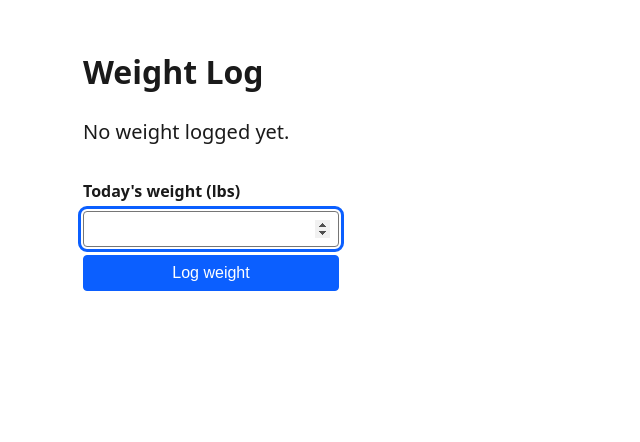
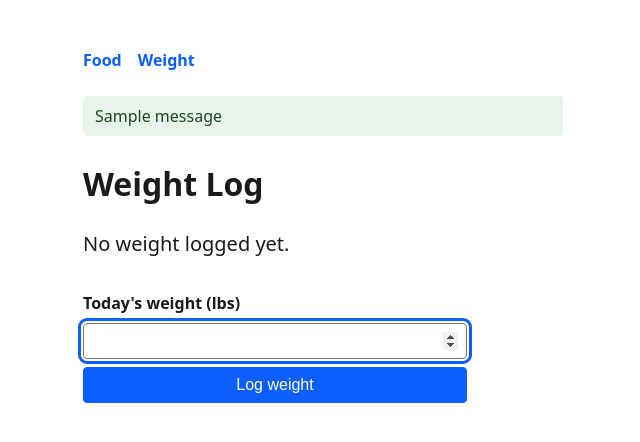
Before and after one commit to benroot/food-tracker, a Flask app: page / in a window 1280 px wide. Shown: the top 442 px of the page, without its empty margins (317-957 px from the left). Run offline with Flask 3, Linux system fonts and the light colour scheme; tables that the repository leaves empty hold one stand-in row (values such as "Sample post"); one stand-in notice (Sample message) is shown; data that the repository does not hold is empty.

Commit message:
initial food logging with api calls complete.

```diff
--- a/app.py
+++ b/app.py
@@ -1,37 +1,23 @@
-import sqlite3
-from datetime import date
-from pathlib import Path
+import secrets
+from datetime import date, datetime
 
-from flask import Flask, g, redirect, render_template, request, url_for
+from flask import Flask, flash, redirect, render_template, request, session, url_for
 
-DB_PATH = Path(__file__).parent / "food_log.db"
-SCHEMA_PATH = Path(__file__).parent / "schema.sql"
+import claude_client
+import db as dbmod
+from config import load_env_file
+
+load_env_file()
 
 app = Flask(__name__)
+app.secret_key = secrets.token_hex(32)
 
-
-def get_db():
-    if "db" not in g:
-        g.db = sqlite3.connect(DB_PATH)
-        g.db.row_factory = sqlite3.Row
-    return g.db
-
-
-@app.teardown_appcontext
-def close_db(exception=None):
-    db = g.pop("db", None)
-    if db is not None:
-        db.close()
-
-
-def init_db():
-    with sqlite3.connect(DB_PATH) as db:
-        db.executescript(SCHEMA_PATH.read_text())
+app.teardown_appcontext(dbmod.close_db)
 
 
 @app.route("/", methods=["GET"])
 def index():
-    db = get_db()
+    db = dbmod.get_db()
     latest = db.execute(
         "SELECT entry_date, weight_lbs FROM weight_log ORDER BY entry_date DESC LIMIT 1"
     ).fetchone()
@@ -42,7 +28,7 @@ def index():
 def log_weight():
     weight_lbs = request.form.get("weight_lbs", "").strip()
     if weight_lbs:
-        db = get_db()
+        db = dbmod.get_db()
         db.execute(
             """
             INSERT INTO weight_log (entry_date, weight_lbs)
@@ -55,6 +41,90 @@ def log_weight():
     return redirect(url_for("index"))
 
 
+@app.route("/food", methods=["GET"])
+def food_page():
+    db = dbmod.get_db()
+    today = date.today().isoformat()
+    entries = db.execute(
+        """
+        SELECT le.id, le.meal_type, le.entry_time,
+               lei.description, lei.quantity, lei.calories,
+               lei.is_estimate, lei.assumption_note
+        FROM log_entries le
+        JOIN log_entry_items lei ON lei.log_entry_id = le.id
+        WHERE le.entry_date = ?
+        ORDER BY le.entry_time, le.id
+        """,
+        (today,),
+    ).fetchall()
+    total_calories = sum(entry["calories"] for entry in entries)
+    return render_template(
+        "food.html",
+        entries=entries,
+        total_calories=total_calories,
+        pending_question=session.get("pending_question"),
+    )
+
+
+@app.route("/food/log", methods=["POST"])
+def food_log():
+    user_message = request.form.get("message", "").strip()
+    if not user_message:
+        return redirect(url_for("food_page"))
+
+    history = session.get("pending_conversation", [])
+    messages = history + [claude_client.build_user_turn(history, user_message)]
+
+    try:
+        response = claude_client.call_claude(messages)
+    except Exception:
+        flash("Couldn't reach the Claude API. Check your ANTHROPIC_API_KEY and try again.", "error")
+        return redirect(url_for("food_page"))
+
+    tool_input = claude_client.extract_tool_input(response)
+    updated_history = messages + [claude_client.response_as_message(response)]
+
+    if tool_input.get("needs_clarification"):
+        session["pending_conversation"] = updated_history
+        session["pending_question"] = tool_input.get(
+            "clarification_question", "Could you clarify that?"
+        )
+        return redirect(url_for("food_page"))
+
+    db = dbmod.get_db()
+    now = datetime.now()
+    cursor = db.execute(
+        "INSERT INTO log_entries (entry_date, entry_time, meal_type) VALUES (?, ?, ?)",
+        (now.date().isoformat(), now.strftime("%H:%M"), tool_input["meal_type"]),
+    )
+    log_entry_id = cursor.lastrowid
+    for item in tool_input["items"]:
+        db.execute(
+            """
+            INSERT INTO log_entry_items
+                (log_entry_id, description, quantity, calories, is_estimate, assumption_note)
+            VALUES (?, ?, ?, ?, ?, ?)
+            """,
+            (
+                log_entry_id,
+                item["food"],
+                item.get("quantity"),
+                item["estimated_calories"],
+                1 if item["is_estimate"] else 0,
+                item.get("assumption_note"),
+            ),
+        )
+    db.commit()
+
+    session.pop("pending_conversation", None)
+    session.pop("pending_question", None)
+    summary = ", ".join(
+        f'{item["food"]} ({item["estimated_calories"]} cal)' for item in tool_input["items"]
+    )
+    flash(f'Logged to {tool_input["meal_type"]}: {summary}', "success")
+    return redirect(url_for("food_page"))
+
+
 if __name__ == "__main__":
-    init_db()
+    dbmod.init_db()
     app.run(debug=True)
--- /dev/null
+++ b/claude_client.py
@@ -0,0 +1,88 @@
+import anthropic
+
+MODEL = "claude-sonnet-5"
+
+SYSTEM_PROMPT = (
+    "You parse a single-user food log message into structured entries with "
+    "estimated calories. Use your best nutrition-estimation judgment for "
+    "typical portion sizes when the user doesn't specify one, and mark such "
+    "items as estimates with a short assumption note. Only ask for "
+    "clarification when the message is genuinely ambiguous about what was "
+    "eaten or which meal it belongs to -- don't ask about things you can "
+    "reasonably assume."
+)
+
+LOG_FOOD_ENTRY_TOOL = {
+    "name": "log_food_entry",
+    "description": "Log one or more food items parsed from the user's message, with estimated calories.",
+    "input_schema": {
+        "type": "object",
+        "properties": {
+            "items": {
+                "type": "array",
+                "items": {
+                    "type": "object",
+                    "properties": {
+                        "food": {"type": "string"},
+                        "quantity": {"type": "string"},
+                        "estimated_calories": {"type": "integer"},
+                        "is_estimate": {"type": "boolean"},
+                        "assumption_note": {"type": "string"},
+                    },
+                    "required": ["food", "estimated_calories", "is_estimate"],
+                },
+            },
+            "meal_type": {
+                "type": "string",
+                "enum": ["Breakfast", "Lunch", "Dinner", "Snack", "Dessert", "Drink"],
+            },
+            "needs_clarification": {"type": "boolean"},
+            "clarification_question": {"type": "string"},
+        },
+        "required": ["items", "meal_type", "needs_clarification"],
+    },
+}
+
+
+def call_claude(messages):
+    client = anthropic.Anthropic()
+    return client.messages.create(
+        model=MODEL,
+        max_tokens=1024,
+        system=SYSTEM_PROMPT,
+        tools=[LOG_FOOD_ENTRY_TOOL],
+        tool_choice={"type": "tool", "name": "log_food_entry"},
+        messages=messages,
+    )
+
+
+def extract_tool_input(response):
+    tool_use = next(block for block in response.content if block.type == "tool_use")
+    return tool_use.input
+
+
+def response_as_message(response):
+    return {
+        "role": "assistant",
+        "content": [block.model_dump() for block in response.content],
+    }
+
+
+def build_user_turn(history, user_text):
+    """Build the next user message, satisfying the API's requirement that a
+    tool_use block (forced on every prior assistant turn) be immediately
+    followed by a matching tool_result before any further text."""
+    if not history:
+        return {"role": "user", "content": user_text}
+
+    last_assistant = history[-1]
+    tool_use_id = next(
+        block["id"] for block in last_assistant["content"] if block["type"] == "tool_use"
+    )
+    return {
+        "role": "user",
+        "content": [
+            {"type": "tool_result", "tool_use_id": tool_use_id, "content": "Acknowledged."},
+            {"type": "text", "text": user_text},
+        ],
+    }
--- /dev/null
+++ b/db.py
@@ -0,0 +1,26 @@
+import os
+import sqlite3
+from pathlib import Path
+
+from flask import g
+
+DB_PATH = Path(os.environ.get("FOOD_LOG_DB_PATH", Path(__file__).parent / "food_log.db"))
+SCHEMA_PATH = Path(__file__).parent / "schema.sql"
+
+
+def get_db():
+    if "db" not in g:
+        g.db = sqlite3.connect(DB_PATH)
+        g.db.row_factory = sqlite3.Row
+    return g.db
+
+
+def close_db(exception=None):
+    db = g.pop("db", None)
+    if db is not None:
+        db.close()
+
+
+def init_db():
+    with sqlite3.connect(DB_PATH) as db:
+        db.executescript(SCHEMA_PATH.read_text())
--- a/requirements.txt
+++ b/requirements.txt
@@ -1 +1,2 @@
 Flask==3.1.3
+anthropic==1.0.0
--- a/schema.sql
+++ b/schema.sql
@@ -3,3 +3,37 @@ CREATE TABLE IF NOT EXISTS weight_log (
     entry_date TEXT NOT NULL UNIQUE,
     weight_lbs REAL NOT NULL
 );
+
+-- Reference table: individual food items, reusable across bundles/entries.
+-- Not yet populated proactively in Phase 2 -- log_entry_items.food_item_id
+-- stays NULL until Phase 3 introduces bundle/catalog matching.
+CREATE TABLE IF NOT EXISTS food_items (
+    id INTEGER PRIMARY KEY,
+    name TEXT NOT NULL,
+    default_unit TEXT,
+    default_calories INTEGER,
+    created_at TEXT NOT NULL DEFAULT (datetime('now'))
+);
+
+-- One row per logged meal event
+CREATE TABLE IF NOT EXISTS log_entries (
+    id INTEGER PRIMARY KEY,
+    entry_date TEXT NOT NULL,
+    entry_time TEXT NOT NULL,
+    meal_type TEXT NOT NULL CHECK (meal_type IN ('Breakfast','Lunch','Dinner','Snack','Dessert','Drink')),
+    source_bundle_id INTEGER REFERENCES meal_bundles(id),
+    notes TEXT,
+    created_at TEXT NOT NULL DEFAULT (datetime('now'))
+);
+
+-- Actual items logged for that meal -- a snapshot, not a live reference
+CREATE TABLE IF NOT EXISTS log_entry_items (
+    id INTEGER PRIMARY KEY,
+    log_entry_id INTEGER NOT NULL REFERENCES log_entries(id) ON DELETE CASCADE,
+    food_item_id INTEGER REFERENCES food_items(id),
+    description TEXT NOT NULL,
+    quantity TEXT,
+    calories INTEGER NOT NULL,
+    is_estimate INTEGER NOT NULL DEFAULT 0,
+    assumption_note TEXT
+);
--- a/static/style.css
+++ b/static/style.css
@@ -20,6 +20,81 @@ body {
   line-height: 1.5;
 }
 
+nav {
+  display: flex;
+  gap: 1rem;
+  margin-bottom: 1.5rem;
+}
+
+nav a {
+  color: var(--accent);
+  font-weight: 600;
+  text-decoration: none;
+}
+
+nav a:hover,
+nav a:focus-visible {
+  text-decoration: underline;
+}
+
+.flashes {
+  list-style: none;
+  padding: 0;
+  margin: 0 0 1.5rem;
+}
+
+.flash {
+  padding: 0.5rem 0.75rem;
+  border-radius: 4px;
+  margin-bottom: 0.5rem;
+}
+
+.flash-success {
+  background: #e6f4ea;
+  color: #1e4620;
+}
+
+.flash-error {
+  background: #fdecea;
+  color: #611a15;
+}
+
+.pending-question {
+  font-weight: 600;
+  padding: 0.5rem 0.75rem;
+  border-left: 3px solid var(--accent);
+  margin-bottom: 1rem;
+}
+
+.total {
+  font-weight: 400;
+  color: #444;
+  font-size: 1rem;
+  margin-left: 0.5rem;
+}
+
+table {
+  width: 100%;
+  border-collapse: collapse;
+  margin-top: 1rem;
+}
+
+th,
+td {
+  text-align: left;
+  padding: 0.4rem 0.5rem;
+  border-bottom: 1px solid #ddd;
+}
+
+.estimate-tag {
+  font-size: 0.75rem;
+  color: #666;
+  border: 1px solid #ccc;
+  border-radius: 3px;
+  padding: 0 0.25rem;
+  margin-left: 0.25rem;
+}
+
 .latest {
   font-size: 1.25rem;
   margin-bottom: 2rem;
@@ -38,7 +113,7 @@ form {
   display: flex;
   flex-direction: column;
   gap: 0.5rem;
-  max-width: 16rem;
+  max-width: 24rem;
 }
 
 label {
--- /dev/null
+++ b/templates/base.html
@@ -0,0 +1,27 @@
+<!doctype html>
+<html lang="en">
+<head>
+  <meta charset="utf-8">
+  <meta name="viewport" content="width=device-width, initial-scale=1">
+  <title>{% block title %}Food Log{% endblock %}</title>
+  <link rel="stylesheet" href="{{ url_for('static', filename='style.css') }}">
+</head>
+<body>
+  <nav aria-label="Main">
+    <a href="{{ url_for('food_page') }}">Food</a>
+    <a href="{{ url_for('index') }}">Weight</a>
+  </nav>
+  <main>
+    {% with messages = get_flashed_messages(with_categories=true) %}
+      {% if messages %}
+        <ul class="flashes">
+          {% for category, message in messages %}
+            <li class="flash flash-{{ category }}">{{ message }}</li>
+          {% endfor %}
+        </ul>
+      {% endif %}
+    {% endwith %}
+    {% block content %}{% endblock %}
+  </main>
+</body>
+</html>
--- a/templates/index.html
+++ b/templates/index.html
@@ -1,13 +1,6 @@
-<!doctype html>
-<html lang="en">
-<head>
-  <meta charset="utf-8">
-  <meta name="viewport" content="width=device-width, initial-scale=1">
-  <title>Weight Log</title>
-  <link rel="stylesheet" href="{{ url_for('static', filename='style.css') }}">
-</head>
-<body>
-  <main>
+{% extends "base.html" %}
+{% block title %}Weight Log{% endblock %}
+{% block content %}
   <h1>Weight Log</h1>
 
   <section aria-label="Most recent weight">
@@ -34,6 +27,4 @@
     >
     <button type="submit">Log weight</button>
   </form>
-  </main>
-</body>
-</html>
+{% endblock %}
```
Also changed, not shown: config.py (added, +15 -0 lines), templates/food.html (added, +56 -0 lines), README.md, 1 other file. Lines whose indentation alone changed are shown as unchanged.
